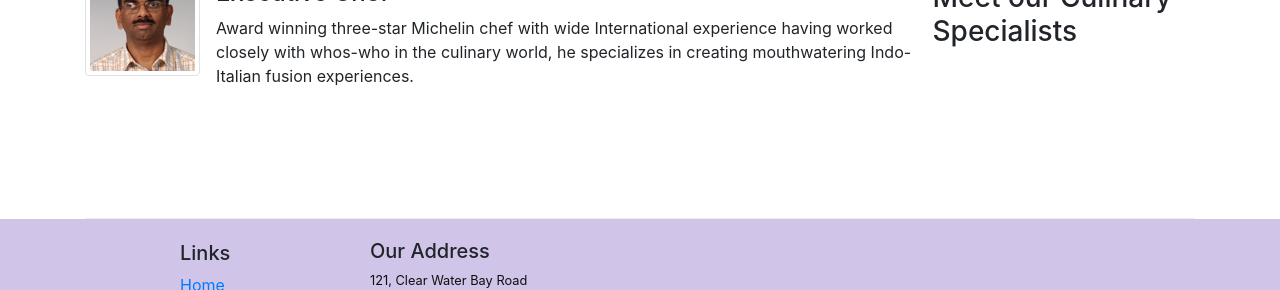
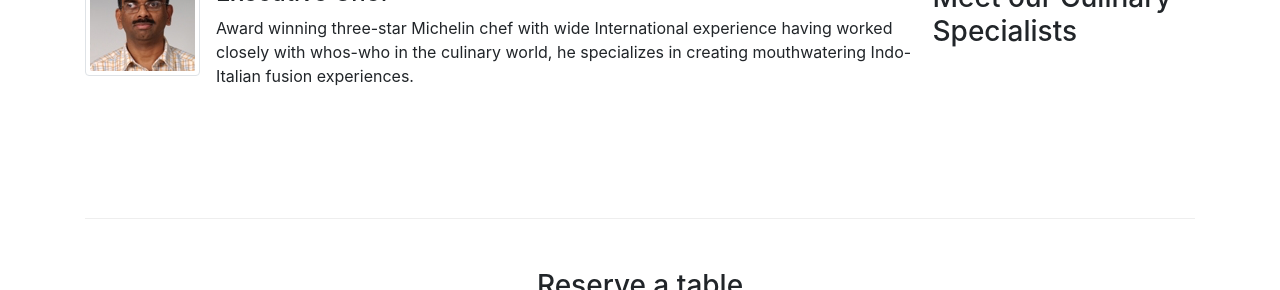
Before and after one commit to LesGayard/bootstrap4, a website: page index.html in a window 1280 px wide. Shown: the part 1315-1605 px from the top of the page. Drawn offline with nearby package versions, Linux system fonts and the light colour scheme; files that its build step writes are made by us from their sources.

Commit message:
step1 assignment2

```diff
--- a/index.html
+++ b/index.html
@@ -88,6 +88,18 @@
                 <p class="d-none d-sm-block">Award winning three-star Michelin chef with wide International experience having worked closely with whos-who in the culinary world, he specializes in creating mouthwatering Indo-Italian fusion experiences. </p>
             </div>
         </div>
+        <div class="row row-content">
+            <div class="col-12">
+                <form>
+                    <div class="form-group-row">
+                        <div class="col-12 md-9 justify-content-center">
+                            <h3 class="text-center">Reserve a table</h3>
+                        </div>
+                    </div>
+                </form>
+
+            </div>
+        </div>
     </div>
 
     <footer class="footer">
```
